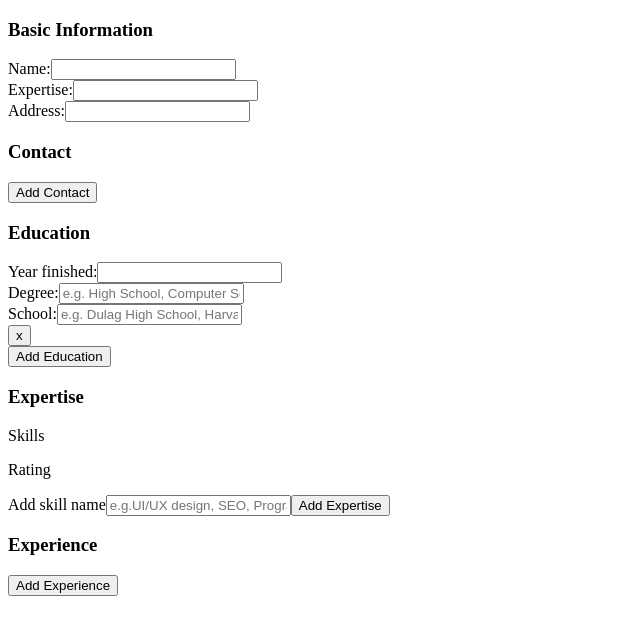
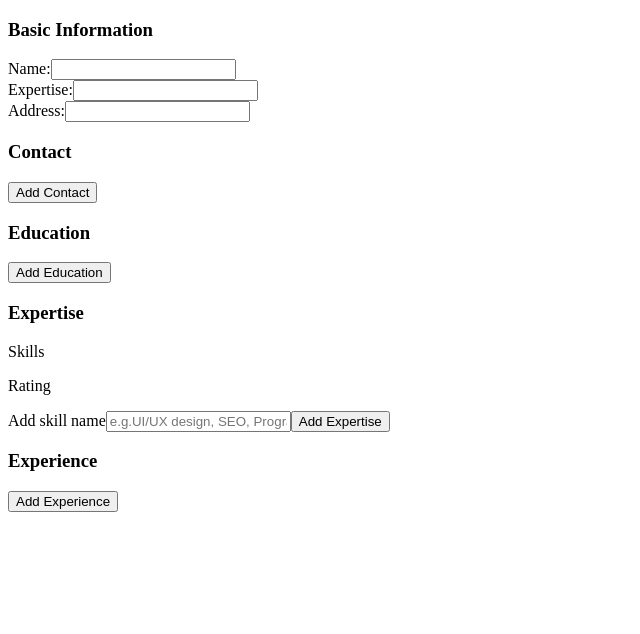
Before and after one commit to makieldeviso/CV-Application, a React (Vite) app: page / in a window 1280 px wide. Shown: the top 634 px of the page, without its empty margins (0-640 px from the left). Built offline with nearby package versions, Linux system fonts and the light colour scheme; the HTML template or start-up script is replaced by a standard one.

Commit message:
Refactor EducationInfo module
Fix add state script for education components
Fix rearranged component rendering while editing values. Now uses sort to arrange components by time added

```diff
--- a/src/components/ContactInfo.jsx
+++ b/src/components/ContactInfo.jsx
@@ -60,7 +60,8 @@ const ContactInfo = function () {
 
     // Change value of contact object
     contactForChange[inputRole] = event.target.value;
-    setContacts([...contactAsIs, contactForChange])
+    const sortedByTimeAdded = [...contactAsIs, contactForChange].sort((a, b) => a.timeStamp - b.timeStamp);
+    setContacts(sortedByTimeAdded)
   }
 
   const ContactFields = contacts.map((contact) => {
@@ -76,7 +77,9 @@ const ContactInfo = function () {
 
   const handleAddNewContact = function () {
     const keyId = crypto.randomUUID();
-    setContacts([...contacts, {label:'', address:'', keyId:keyId}]);
+
+    const newContact = {label:'', address:'', keyId:keyId, timeStamp: new Date().valueOf()};
+    setContacts([...contacts, newContact]);
   }
 
   return (
--- a/src/components/EducationInfo.jsx
+++ b/src/components/EducationInfo.jsx
@@ -1,66 +1,103 @@
 import { useState } from "react";
 import PropTypes from 'prop-types';
 
-const EducationField = function ({assignId, removeFieldFunc}) {
+const EducationField = function ({refObj, removeEducFunc, changeEducFunc}) {
 
   return (
     <div className='educ-field'>
       <div className='year-field'>
-        <label htmlFor={`year-${assignId}`}>Year finished:</label>
-        <input type="text" id={`year-${assignId}`} name={`year-${assignId}`}/>
+        <label htmlFor={`year-${refObj.keyId}`}>Year finished:</label>
+        <input
+          type="text"
+          data-role='yearFinished'
+          data-key={refObj.keyId}
+          id={`year-${refObj.keyId}`}
+          name={`year-${refObj.keyId}`}
+          value={refObj.yearFinished}
+          onChange={changeEducFunc}
+        />
       </div>
 
       <div className='degree-field'>
-        <label htmlFor={`degree-${assignId}`}>Degree:</label>
+        <label htmlFor={`degree-${refObj.keyId}`}>Degree:</label>
         <input
           type="text"
-          id={`degree-${assignId}`}
-          name={`degree-${assignId}`}
-          placeholder="e.g. High School, Computer Science"/>
+          data-role='degree'
+          data-key={refObj.keyId}
+          id={`degree-${refObj.keyId}`}
+          name={`degree-${refObj.keyId}`}
+          placeholder="e.g. High School, Computer Science"
+          value={refObj.degree}
+          onChange={changeEducFunc}
+        />
       </div>
 
       <div className='school-field'>
-        <label htmlFor={`school-${assignId}`}>School:</label>
+        <label htmlFor={`school-${refObj.keyId}`}>School:</label>
         <input
           type="text"
-          id={`school-${assignId}`}
-          name={`school-${assignId}`}
-          placeholder="e.g. Dulag High School, Harvard University"/>
+          data-role='school'
+          data-key={refObj.keyId}
+          id={`school-${refObj.keyId}`}
+          name={`school-${refObj.keyId}`}
+          placeholder="e.g. Manila High School, Harvard University"
+          value={refObj.school}
+          onChange={changeEducFunc}
+        />
       </div>
 
-      <button className='remove-btn' type='button' value={assignId} onClick={removeFieldFunc}>x</button>
+      <button className='remove-btn' type='button' value={refObj.keyId} onClick={removeEducFunc}>x</button>
 
     </div>
   )
 }
 
 EducationField.propTypes = {
-  assignId: PropTypes.string,
-  removeFieldFunc: PropTypes.func
+  refObj: PropTypes.shape({
+    yearFinished: PropTypes.string,
+    degree: PropTypes.string,
+    school: PropTypes.string,
+    keyId: PropTypes.string
+  }),
+  removeEducFunc: PropTypes.func,
+  changeEducFunc: PropTypes.func
 }
 
 
 const EducationInfo = function () {
-  const [fields, setFields] = useState([{keyId:'c8ff53be-5659-424d-80a4-071ea1e0cb4a'}]);
+  const [educations, setEducations] = useState([]);
 
   const handleAddEducation = function () {
     const newKey = crypto.randomUUID();
-    setFields([...fields, {keyId: newKey}]);
+    const newEduc = {yearFinished:'', degree:'', school:'', keyId: newKey, timeStamp: new Date().valueOf()}
+
+    setEducations([...educations, newEduc]);
   }
 
-  const handleRemoveField = function (event) {
-    const remainFields = fields.filter((field => field.keyId !== event.target.value));
-
-    if (remainFields.length < 1) {
-      return
-    } else {
-      setFields(remainFields);
-    }
+  const handleRemoveEduc = function (event) {
+    const remainEduc = educations.filter((field => field.keyId !== event.target.value));
+    setEducations(remainEduc);
   }
 
-  const EducInputFields = fields.map((field) => {
+  const handleChangeEducValue = function (event) {
+    const inputRole = event.target.dataset.role;
+    const educForChange = educations.find((educ) => educ.keyId === event.target.dataset.key);
+    const educAsIs = educations.filter((educ) => educ.keyId !== event.target.dataset.key);
+
+    educForChange[inputRole] = event.target.value;
+    const sortedByTimeAdded = [...educAsIs, educForChange].sort((a, b) => a.timeStamp - b.timeStamp);
+
+    setEducations(sortedByTimeAdded);
+  }
+  console.log(educations)
+  const EducInputFields = educations.map((field) => {
     return (
-      <EducationField key={field.keyId} assignId={field.keyId} removeFieldFunc={handleRemoveField} />
+      <EducationField
+        key={field.keyId}
+        refObj={field}
+        removeEducFunc={handleRemoveEduc}
+        changeEducFunc={handleChangeEducValue}
+      />
     )
   })
 
```
